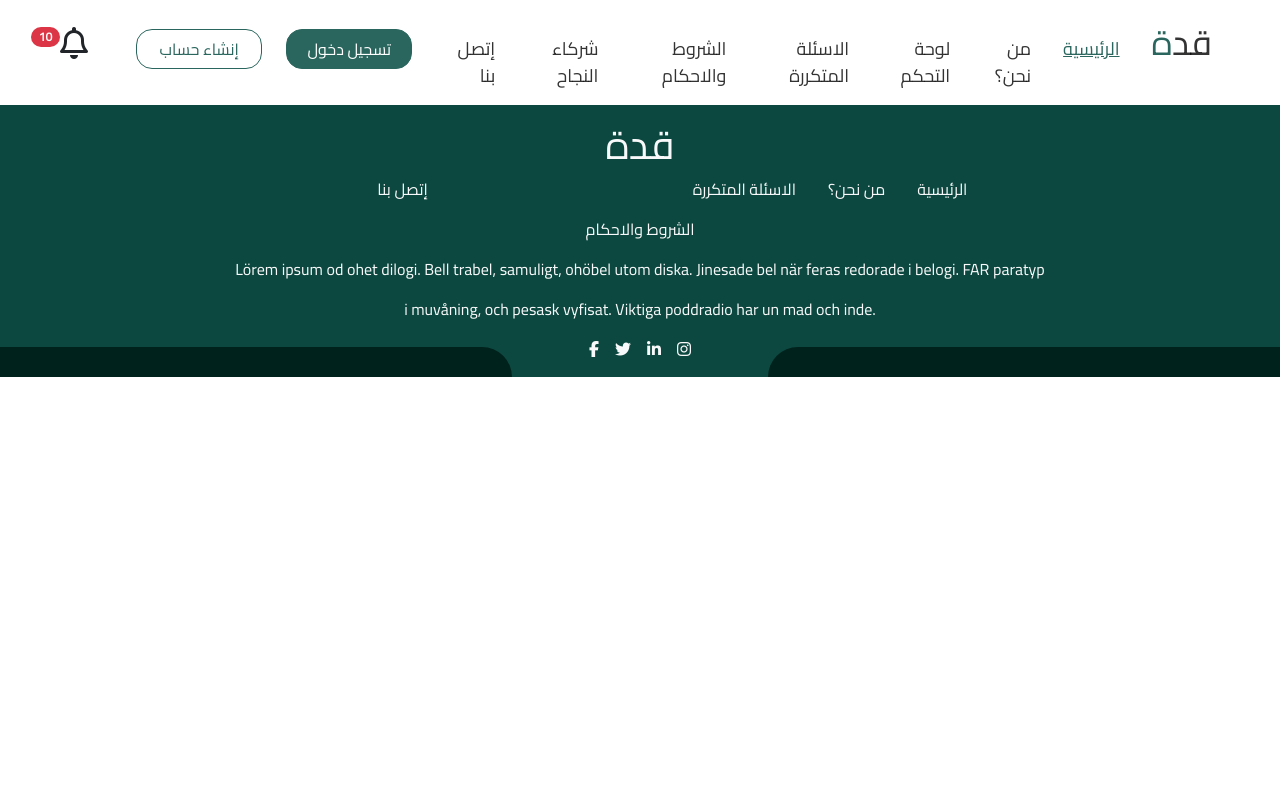
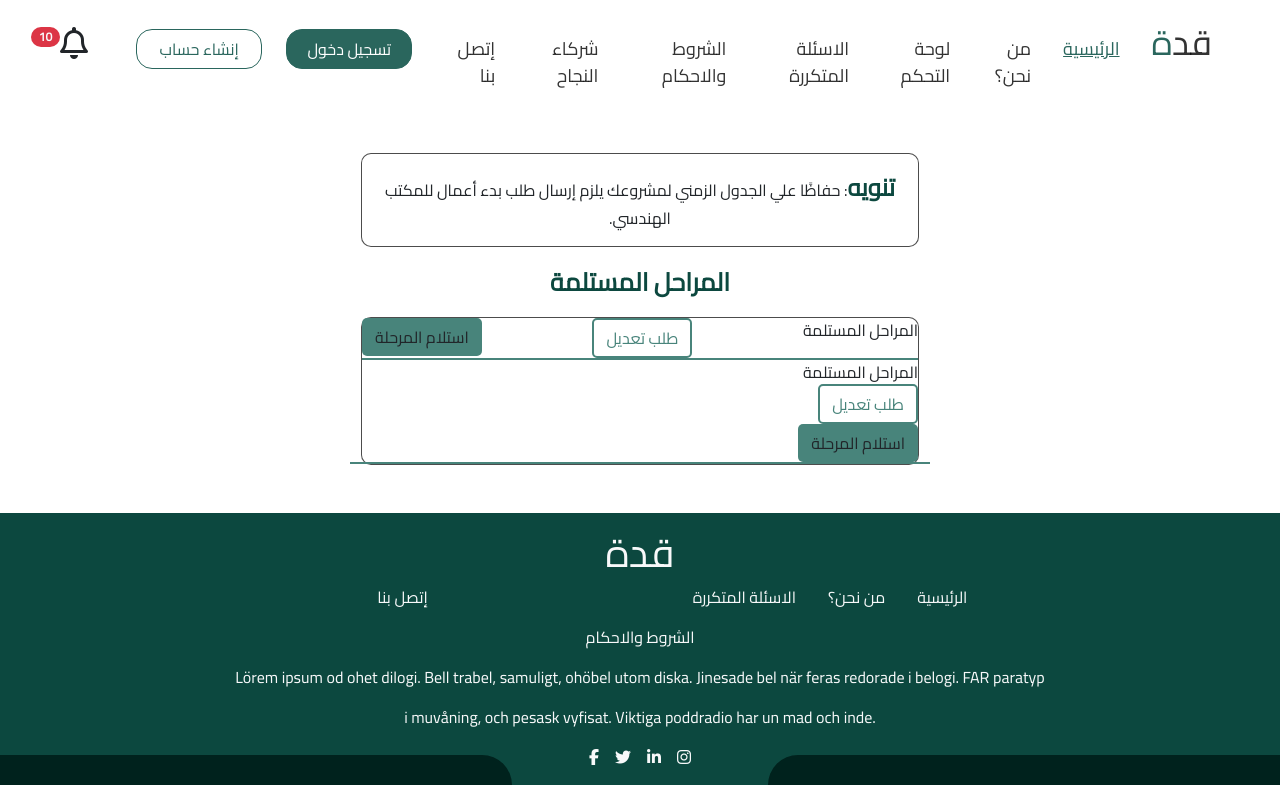
Before and after one commit to norhan-khaled99/Qada-Vue, a Vue app: page /member/projectPhases in a window 1280 px wide. Built offline with nearby package versions, Linux system fonts and the light colour scheme.

Commit message:
still working on project phases

```diff
--- a/src/modules/members/pages/Tabs/projectPhases.vue
+++ b/src/modules/members/pages/Tabs/projectPhases.vue
@@ -1,7 +1,7 @@
 <template>
   <div class="container">
-    <div class="flex-column align-items-center">
-    <div class="card">
+    <div class="my-5">
+    <div class="card col-md-6 col-sm-12 text-center">
         <div class="card-body">
              <span class="card-content">تنويه</span>: حفاظًا علي الجدول الزمني لمشروعك يلزم إرسال طلب بدء أعمال للمكتب الهندسي.
         </div>
@@ -12,7 +12,12 @@
     </div>
 
     <div class="card col-md-6 col-sm-12">
-      <div class="row justify-content-between seperator">
+      <div class="d-flex  justify-content-between  seperator ">
+        <span>المراحل المستلمة</span>
+        <span><button class="btn first-stage">طلب تعديل</button></span>
+        <span><button class="btn recieve-stage">استلام المرحلة</button></span>
+      </div>
+      <div class="row d-flex justify-content-between align-items-center  seperator">
         <span>المراحل المستلمة</span>
         <span><button class="btn first-stage">طلب تعديل</button></span>
         <span><button class="btn recieve-stage">استلام المرحلة</button></span>
@@ -33,12 +38,13 @@ export default {
     direction: rtl;
 }
 .card{
+margin: auto;
 border-radius: 10px;
 border: 1px solid rgba(0, 0, 0, 0.70);
 }
 .card-content{
 color: #0C483F;
-text-align: right;
+text-align: center;
 font-size: 24px;
 font-weight: 700;
 }
@@ -48,6 +54,7 @@ font-family: Cairo;
 font-size: 25px;
 font-weight: 700;
 margin: 1rem 0 ;
+text-align: center;
 }
 .first-stage{
 border-radius: 5px;
@@ -59,7 +66,7 @@ border-radius: 5px;
 background: #48847B;
 }
 .seperator{
-    border-bottom: 2px solid #48847B;
+border-bottom: 2px solid #48847B;
 }
 
 </style>
```
Also changed, not shown: src/router/index.js (+6 -1 lines).
